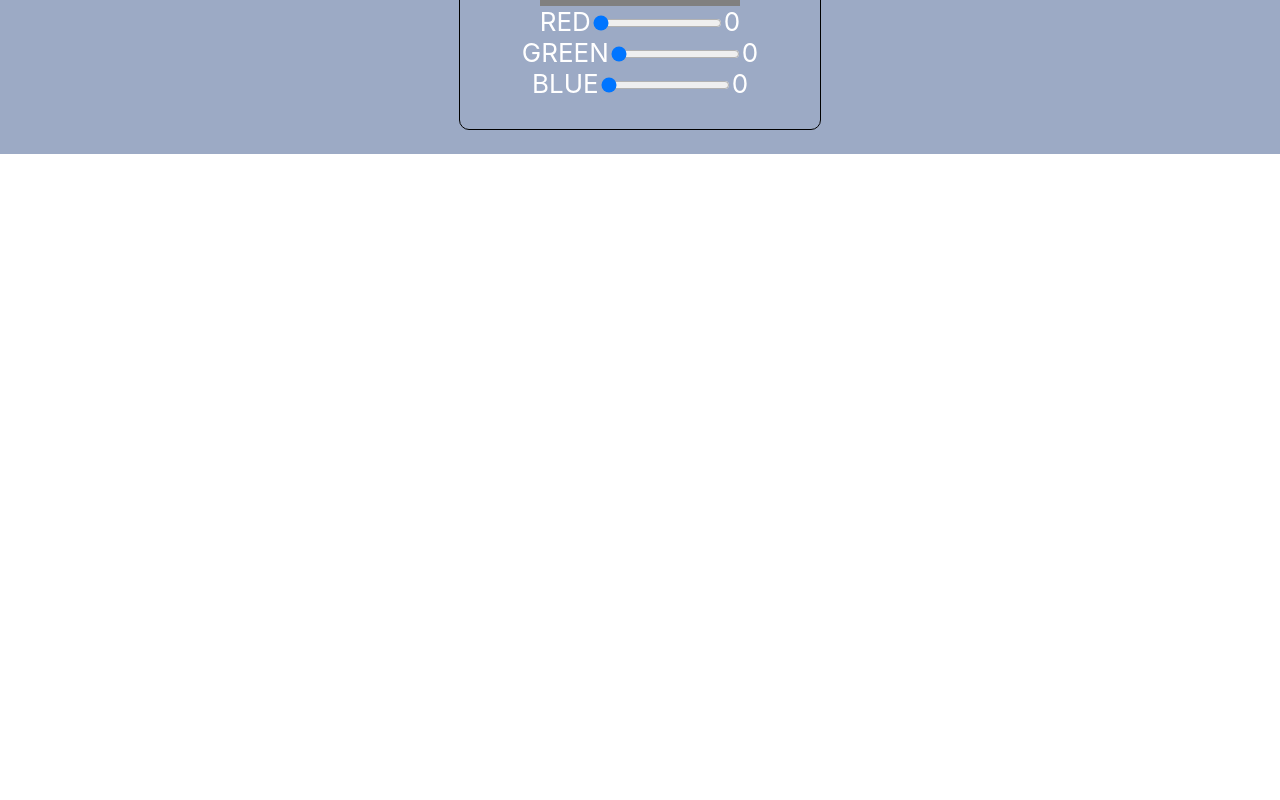
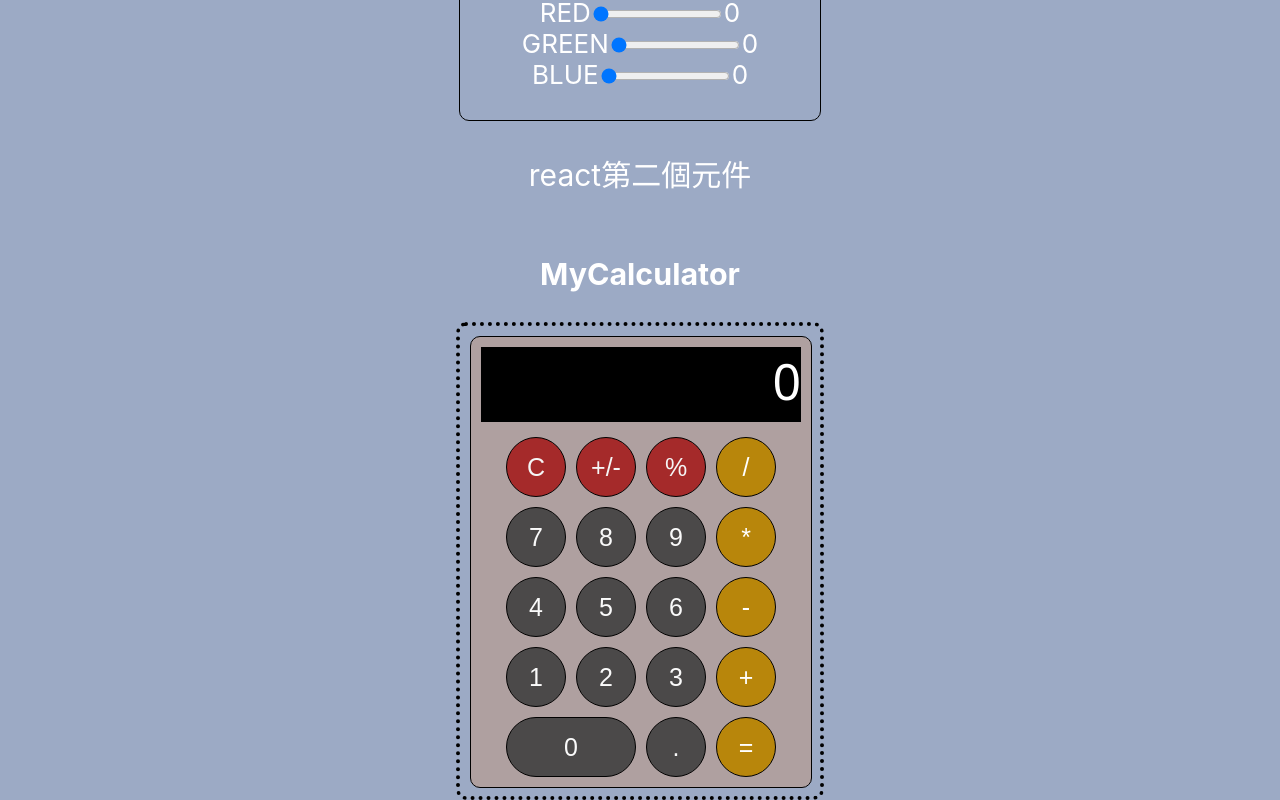
Before and after one commit to henry310101/my-app-4A7G0094, a React (Create React App) app in the folder my-app/: page / in a window 1280 px wide. Shown: the part 646-1446 px from the top of the page. Before the commit the page ends 800 px from the top, so only its background shows below. Built offline with nearby package versions, Linux system fonts and the light colour scheme.

Commit message:
20240517 Calculator

```diff
--- a/my-app/src/App.css
+++ b/my-app/src/App.css
@@ -28,6 +28,9 @@
   color: #61dafb;
 }
 
+p {
+  font-size: 30px;
+}
 @keyframes App-logo-spin {
   from {
     transform: rotate(0deg);
--- a/my-app/src/App.js
+++ b/my-app/src/App.js
@@ -1,6 +1,9 @@
 
 import './App.css';
 import MyRGBPanel from './components/MyRGBPanel'
+import MyCalculator from './components/MyCalculator'
+import React from 'react';
+
 
 function App() {
   return (
@@ -11,7 +14,12 @@ function App() {
         <p>
           資工三甲 4A7G0094 朱紘緯
         </p>
-       <MyRGBPanel/>
+        <MyRGBPanel/>
+        <p>react第二個元件</p>
+        <h3>MyCalculator</h3>
+        <MyCalculator/>
+
+
       </header>
     </div>
   );
--- /dev/null
+++ b/my-app/src/components/MyCalculator.js
@@ -0,0 +1,61 @@
+import React, {useState} from 'react';
+import MyDisplay from './MyDisplay';
+import MyButton from './Mybutton';
+import './calculator.css';
+
+function MyCalculator() {
+    const [result, setResult] = useState("0");
+    const handleclick = (value) => {
+        //alert(value);
+        switch (value) {
+            case "0":
+            case "1":
+            case "2":
+            case "3":
+            case "4":
+            case "5":
+            case "6":
+            case "7":
+            case "8":
+            case "9":
+            case "+":
+            case "-":
+            case "*":
+            case "/":
+            case ".":
+                if(result === "0"){
+                   setResult(value);
+                }
+                else{
+                    setResult(result + value);
+                }
+                break;
+            case "=":
+                setResult(eval(result).toString());
+                break;
+            case "c":
+                setResult("0");
+                break;
+            case "+/-":
+                setResult(parseInt(result, 10) * -1);
+                break;
+            case "%":
+                setResult(parseInt(result, 10) / 100);
+                break;
+            default:
+                break;
+        }
+
+    }
+
+    return (
+        <div className='outside'>
+            <div className="calculator" >
+                <MyDisplay result={result}/>
+                <MyButton buttonClicked={handleclick}/>
+            </div>
+        </div>
+    );
+}
+
+export default MyCalculator;
--- /dev/null
+++ b/my-app/src/components/MyDisplay.js
@@ -0,0 +1,12 @@
+import React from 'react';
+import './calculator.css';
+
+function MyDisplay(props) {
+  return (
+    <div className='dispaly'>
+        {props.result}
+    </div>
+  );
+}
+
+export default MyDisplay;
--- /dev/null
+++ b/my-app/src/components/Mybutton.js
@@ -0,0 +1,50 @@
+import React from 'react';
+import './calculator.css';
+
+function Mybutton(props) {
+    const handleclick = (e) => {
+        props.buttonClicked(e.target.value);
+    }
+
+
+
+    return (
+        <div>
+            <div className="buttons">
+                <div>
+                    <button className="btn btn-action" onClick={handleclick} value="c">C</button>
+                    <button className="btn btn-action" onClick={handleclick} value="+/-">+/-</button>
+                    <button className="btn btn-action" onClick={handleclick} value="%">%</button>
+                    <button className="btn btn-operator" onClick={handleclick} value="/">/</button>
+                </div>
+                <div>
+                    <button className="btn btn-number" onClick={handleclick} value="7">7</button>
+                    <button className="btn btn-number" onClick={handleclick} value="8">8</button>
+                    <button className="btn btn-number" onClick={handleclick} value="9">9</button>
+                    <button className="btn btn-operator" onClick={handleclick} value="*">*</button>
+                </div>
+                <div>
+                    <button className="btn btn-number" onClick={handleclick} value="4">4</button>
+                    <button className="btn btn-number" onClick={handleclick} value="5">5</button>
+                    <button className="btn btn-number" onClick={handleclick} value="6">6</button>
+                    <button className="btn btn-operator" onClick={handleclick} value="-">-</button>
+                </div>
+                <div>
+                    <button className="btn btn-number" onClick={handleclick} value="1">1</button>
+                    <button className="btn btn-number" onClick={handleclick} value="2">2</button>
+                    <button className="btn btn-number" onClick={handleclick} value="3">3</button>
+                    <button className="btn btn-operator" onClick={handleclick} value="+">+</button>
+                </div>
+                <div>
+                    <button className="btn zero" onClick={handleclick} value="0">0</button>
+                    <button className="btn btn-number" onClick={handleclick} value=".">.</button>
+                    <button className="btn btn-operator" onClick={handleclick} value="=">=</button>
+
+                </div>
+
+            </div>
+        </div>
+    );
+};
+
+export default Mybutton;
--- /dev/null
+++ b/my-app/src/components/calculator.css
@@ -0,0 +1,81 @@
+.outside{
+    border : 4px dotted black;
+    width: 360px;
+    height: 470px;
+    border-radius: 10px;
+    text-align: center;
+}
+
+.calculator{
+    height: 430px;
+    width: 320px;
+    color: white;
+    font-family: 'Segoe UI', Tahoma, Geneva, Verdana, sans-serif;
+    border-radius: 10px;
+    background-color: rgb(175, 160, 160);
+    padding: 10px;
+    margin: 10px;
+    border: 1px solid black;
+
+}
+.dispaly{
+    width: 100%;
+    height: 75px;
+    background-color: black;
+    text-align: right;
+
+    align-items: center;
+    font-size: 50px;
+    font-family: 'Segoe UI', Tahoma, Geneva, Verdana, sans-serif;
+
+
+
+}
+
+.buttons{
+    display: inline-grid;
+    margin: 10px;
+}
+
+.btn{
+    display: inline-block;
+    color: white;
+    padding: 5%;
+    border: 1px solid black;
+    border-radius: 50%;
+    width: 60px;
+    height: 60px;
+    margin: 5px;
+    font-size: 25px;
+}
+
+.btn-action{
+    background-color: brown;
+    color: rgb(245, 245, 245);
+
+    font-size: 25px;
+    text-align: center;
+}
+
+.btn-number{
+    background-color: rgb(75, 73, 73);
+    color: rgb(250, 250, 250);
+}
+
+.btn-operator{
+    background-color: darkgoldenrod;
+    color: rgb(255, 255, 255);
+
+}
+.zero{
+    background-color: rgb(75, 73, 73);
+    color: rgb(250, 250, 250);
+    width: 130px;
+    border-radius: 120px;
+}
+
+.btn:hover, .zero:hover{
+    background-color: rgb(211, 197, 197);
+    color: rgb(0, 0, 0);
+    cursor: pointer;
+}
```
